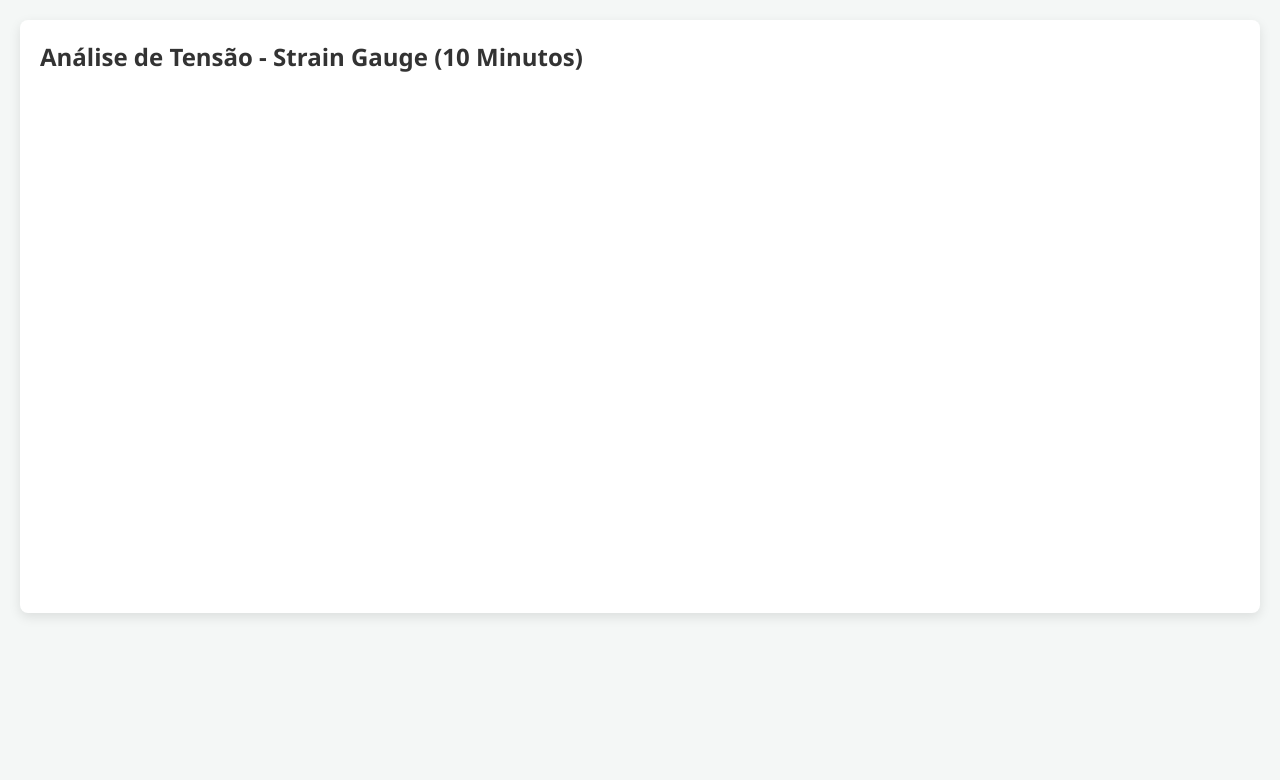
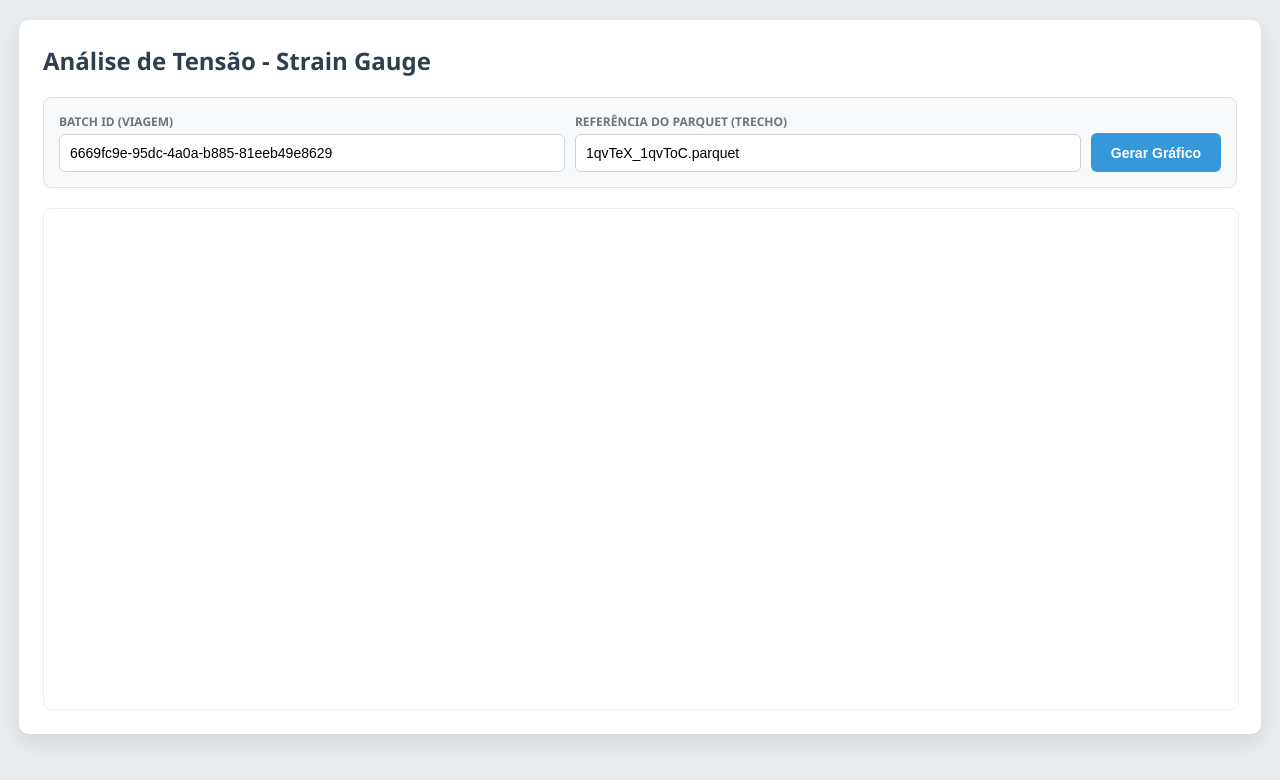
Before and after one commit to mcscorazza/dash_trips, a website: page public/chart.html in a window 1280 px wide. Drawn offline with nearby package versions, Linux system fonts and the light colour scheme; no server answers.

Commit message:
chart.html upgrade!

```diff
--- a/public/chart.html
+++ b/public/chart.html
@@ -3,12 +3,12 @@
   <head>
     <meta charset="UTF-8" />
     <meta name="viewport" content="width=device-width, initial-scale=1.0" />
-    <title>Teste ECharts - Strain Gauge</title>
+    <title>Dashboard iMov - Strain Gauge</title>
     <script src="https://cdn.jsdelivr.net/npm/echarts@5.5.0/dist/echarts.min.js"></script>
     <style>
       body {
         font-family: "Segoe UI", Tahoma, Geneva, Verdana, sans-serif;
-        background-color: #f4f7f6;
+        background-color: #e9ecef;
         margin: 0;
         padding: 20px;
         display: flex;
@@ -16,65 +16,165 @@
       }
       .card {
         background: white;
-        border-radius: 8px;
-        box-shadow: 0 4px 12px rgba(0, 0, 0, 0.1);
-        padding: 20px;
+        border-radius: 10px;
+        box-shadow: 0 8px 20px rgba(0, 0, 0, 0.1);
+        padding: 24px;
         width: 100%;
         max-width: 1200px;
       }
-      /* Esta é a div onde a mágica acontece */
+      .header {
+        display: flex;
+        justify-content: space-between;
+        align-items: center;
+        margin-bottom: 20px;
+        flex-wrap: wrap;
+        gap: 15px;
+      }
+      h2 {
+        color: #2c3e50;
+        margin: 0;
+      }
+      /* Estilo dos Controles */
+      .controls {
+        display: flex;
+        gap: 10px;
+        flex-wrap: wrap;
+        background: #f8f9fa;
+        padding: 15px;
+        border-radius: 8px;
+        border: 1px solid #dee2e6;
+        margin-bottom: 20px;
+      }
+      .input-group {
+        display: flex;
+        flex-direction: column;
+        flex-grow: 1;
+      }
+      .input-group label {
+        font-size: 12px;
+        font-weight: bold;
+        color: #6c757d;
+        margin-bottom: 4px;
+        text-transform: uppercase;
+      }
+      input {
+        padding: 10px;
+        border: 1px solid #ced4da;
+        border-radius: 6px;
+        font-size: 14px;
+        min-width: 250px;
+        outline: none;
+        transition: border-color 0.2s;
+      }
+      input:focus {
+        border-color: #3498db;
+      }
+      button {
+        background-color: #3498db;
+        color: white;
+        border: none;
+        padding: 10px 20px;
+        border-radius: 6px;
+        font-size: 14px;
+        font-weight: bold;
+        cursor: pointer;
+        transition: background-color 0.2s;
+        margin-top: 20px; /* Alinha com os inputs */
+      }
+      button:hover {
+        background-color: #2980b9;
+      }
+      /* Div do Gráfico */
       #chart-container {
         width: 100%;
         height: 500px;
+        border: 1px solid #eee;
+        border-radius: 8px;
       }
     </style>
   </head>
   <body>
     <div class="card">
-      <h2 style="color: #333; margin-top: 0">
-        Análise de Tensão - Strain Gauge (10 Minutos)
-      </h2>
+      <div class="header">
+        <h2>Análise de Tensão - Strain Gauge</h2>
+      </div>
+
+      <div class="controls">
+        <div class="input-group">
+          <label for="batchId">Batch ID (Viagem)</label>
+          <input
+            type="text"
+            id="batchId"
+            value="6669fc9e-95dc-4a0a-b885-81eeb49e8629"
+            placeholder="Ex: 6669fc9e-95dc-4a0a-b885-81eeb49e8629"
+          />
+        </div>
+
+        <div class="input-group">
+          <label for="parquetRef">Referência do Parquet (Trecho)</label>
+          <input
+            type="text"
+            id="parquetRef"
+            value="1qvTeX_1qvToC.parquet"
+            placeholder="Ex: 1qvTeX_1qvToC.parquet"
+          />
+        </div>
+
+        <button id="btnBuscar">Gerar Gráfico</button>
+      </div>
+
       <div id="chart-container"></div>
     </div>
 
     <script>
-      // 1. Inicializa o gráfico na Div
       const chartDom = document.getElementById("chart-container");
       const myChart = echarts.init(chartDom);
 
-      // Mostra um "Carregando..." enquanto o fetch não termina
+      function carregarGrafico() {
+        const batchId = document.getElementById("batchId").value.trim();
+        const parquetRef = document.getElementById("parquetRef").value.trim();
+
+        if (!batchId || !parquetRef) {
+          alert("Por favor, preencha o Batch ID e a Referência do Parquet.");
+          return;
+        }
+
+        const API_URL = `https://trips.svxdigital.com/api/chart/${batchId}/${parquetRef}`;
+
+        myChart.clear();
         myChart.showLoading({
-        text: "Baixando dados do Parquet...",
-        color: "#1E90FF",
+          text: "Buscando dados no banco de dados...",
+          color: "#3498db",
         });
 
-      // 2. A URL mágica da sua API
-      const API_URL =
-        "https://trips.svxdigital.com/api/chart/6669fc9e-95dc-4a0a-b885-81eeb49e8629/1qvTxt_1qvU7Y.parquet";
-
         fetch(API_URL)
-        .then((response) => response.json())
+          .then((response) => {
+            if (!response.ok) {
+              throw new Error(
+                `Erro ${response.status}: Trecho não encontrado no banco de dados.`,
+              );
+            }
+            return response.json();
+          })
           .then((data) => {
-          // Esconde o carregando
             myChart.hideLoading();
 
-          // 3. Separa o JSON em arrays individuais para o gráfico
-          // O JavaScript usa milissegundos, então multiplicamos o seu 't' por 1000
+            if (!data || data.length === 0) {
+              alert("Nenhum dado encontrado para este trecho.");
+              return;
+            }
+
             const eixoX_Tempo = data.map((item) => {
               let dataFormatada = new Date(item.t * 1000);
-            return dataFormatada.toLocaleTimeString("pt-BR"); // Ex: 14:30:05
+              return dataFormatada.toLocaleTimeString("pt-BR");
             });
 
             const eixoY_Max = data.map((item) => item.max_strain);
             const eixoY_Min = data.map((item) => item.min_strain);
             const eixoY_Avg = data.map((item) => item.avg_strain);
 
-          // 4. Configura o visual e o comportamento do gráfico
             const option = {
-            tooltip: {
-              trigger: "axis", // Mostra os 3 valores ao passar o mouse numa linha vertical
-              axisPointer: { type: "cross" },
-            },
+              tooltip: { trigger: "axis", axisPointer: { type: "cross" } },
               legend: {
                 data: ["Tração Máxima", "Média", "Compressão Máxima"],
                 top: "bottom",
@@ -86,7 +186,6 @@
                 top: "5%",
                 containLabel: true,
               },
-            // Adiciona um controle de ZOOM na base do gráfico! (Essencial para 600 pontos)
               dataZoom: [
                 { type: "inside", start: 0, end: 100 },
                 { type: "slider", start: 0, end: 100 },
@@ -96,49 +195,56 @@
                 boundaryGap: false,
                 data: eixoX_Tempo,
               },
-            yAxis: {
-              type: "value",
-              name: "Eng(kgf)",
-              scale: true, // Permite que o eixo Y não comece do zero, focando na variação
-            },
+              yAxis: { type: "value", name: "Eng(kgf)", scale: true },
               series: [
                 {
                   name: "Tração Máxima",
                   type: "line",
                   data: eixoY_Max,
-                color: "#e74c3c", // Vermelho
+                  color: "#e74c3c",
                   lineStyle: { width: 2 },
-                showSymbol: false, // Esconde as bolinhas para o gráfico ficar limpo
+                  showSymbol: false,
                 },
                 {
                   name: "Média",
                   type: "line",
                   data: eixoY_Avg,
-                color: "#f1c40f", // Amarelo/Dourado
-                lineStyle: { width: 2, type: "dashed" }, // Linha tracejada
+                  color: "#f1c40f",
+                  lineStyle: { width: 2, type: "dashed" },
                   showSymbol: false,
                 },
                 {
                   name: "Compressão Máxima",
                   type: "line",
                   data: eixoY_Min,
-                color: "#3498db", // Azul
+                  color: "#3498db",
                   lineStyle: { width: 2 },
                   showSymbol: false,
                 },
               ],
             };
 
-          // 5. Renderiza a obra de arte
             myChart.setOption(option);
           })
           .catch((error) => {
-          console.error("Erro ao buscar os dados:", error);
+            console.error("Erro na requisição:", error);
             myChart.hideLoading();
-          alert("Erro ao carregar o gráfico. Verifique o console.");
+            alert(error.message);
+          });
+      }
+
+      document
+        .getElementById("btnBuscar")
+        .addEventListener("click", carregarGrafico);
+
+      document
+        .getElementById("parquetRef")
+        .addEventListener("keypress", function (e) {
+          if (e.key === "Enter") {
+            carregarGrafico();
+          }
         });
 
-      // Garante que o gráfico se redimensione se o usuário mudar o tamanho da janela
       window.addEventListener("resize", () => {
         myChart.resize();
       });
```
Lines whose indentation alone changed are shown as unchanged.
